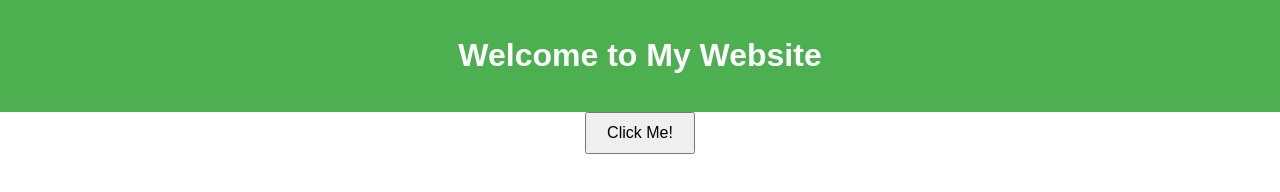
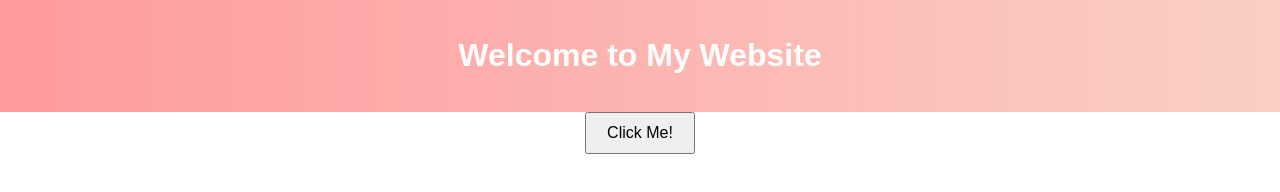
Before and after one commit to TXWang98/personal_website, a plain HTML site: page index.html in a window 1280 px wide. Drawn offline with Linux system fonts and the light colour scheme.

Commit message:
second try

```diff
--- a/style.css
+++ b/style.css
@@ -6,7 +6,7 @@ body {
   }
 
   header {
-    background-color: #4CAF50;
+    background: linear-gradient(90deg, #ff9a9e, #fad0c4); /* 渐变粉色到淡紫色 */
     color: white;
     padding: 1em 0;
   }
```
